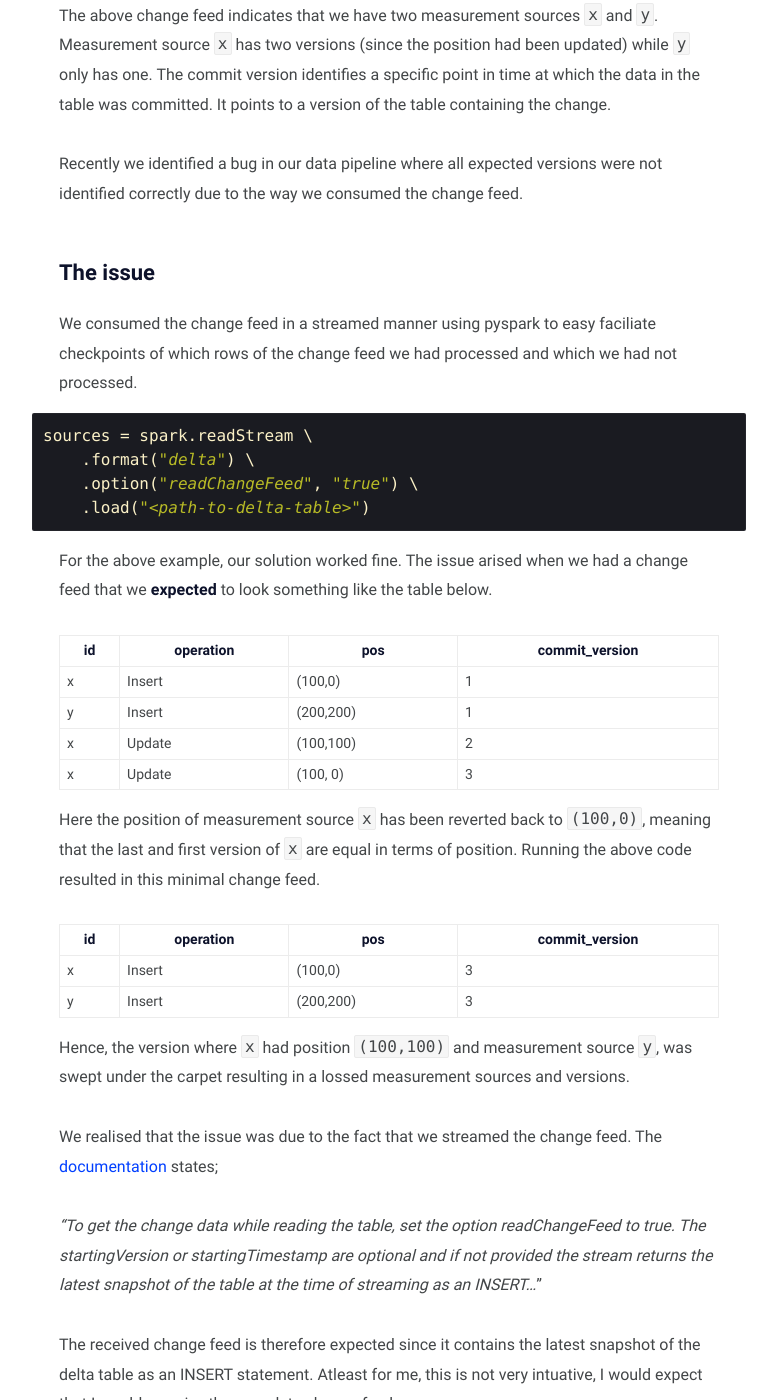
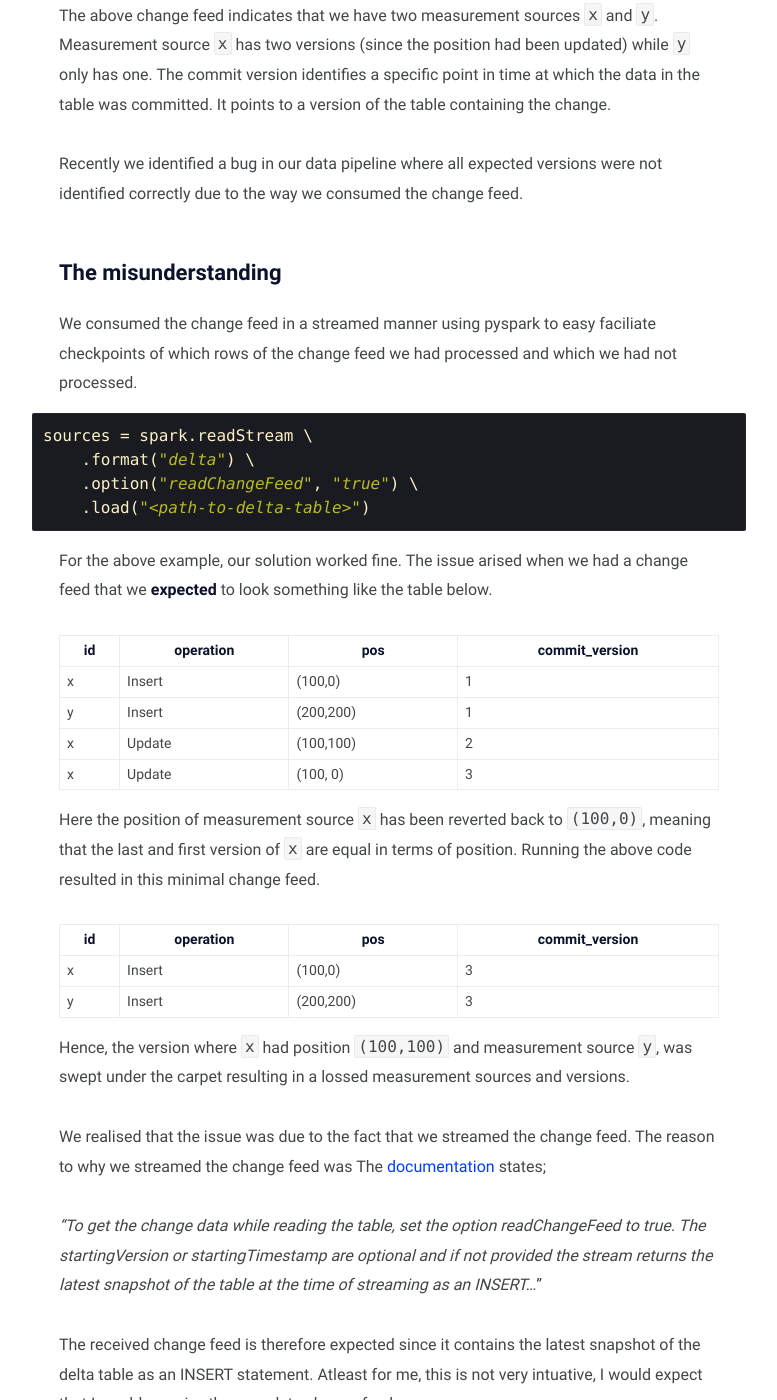
Before and after one commit to mile95/old-blog, a Jekyll site: the page built from _posts/delta-change-feed/2023-01-03-delta-change-feed.md, in a window 1280 px wide and 1400 px high, scrolled down 1234 px. Shown: the whole window, without its empty margins (251-1028 px from the left). Built offline with Jekyll 4.4.1, drawn with Linux system fonts in a browser that asks for light colours; some of the changed text lies outside the part shown.

Commit message:
some more work

```diff
--- a/_posts/delta-change-feed/2023-01-03-delta-change-feed.md
+++ b/_posts/delta-change-feed/2023-01-03-delta-change-feed.md
@@ -38,7 +38,7 @@ It points to a version of the table containing the change.
 
 Recently we identified a bug in our data pipeline where all expected versions were not identified correctly due to the way we consumed the change feed.
 
-## The issue
+## The misunderstanding
 
 We consumed the change feed in a streamed manner using pyspark to easy faciliate checkpoints of which rows of the change feed we had processed and which we had not processed.
 
@@ -70,6 +70,7 @@ Running the above code resulted in this minimal change feed.
 Hence, the version where `x` had position `(100,100)` and measurement source `y`, was swept under the carpet resulting in a lossed measurement sources and versions.
 
 We realised that the issue was due to the fact that we streamed the change feed.
+The reason to why we streamed the change feed was
 The [documentation](https://docs.databricks.com/delta/delta-change-data-feed.html) states;
 
 *"To get the change data while reading the table, set the option readChangeFeed to true. The startingVersion or startingTimestamp are optional and if not provided the stream returns the latest snapshot of the table at the time of streaming as an INSERT...*"
@@ -78,3 +79,5 @@ The received change feed is therefore expected since it contains the latest snap
 Atleast for me, this is not very intuative, I would expect that I would recevive the complete change feed.
 
 ## The solution
+
+To counter to the misunderstanding was to
```
Also changed, not shown: other parts of _posts/delta-change-feed/2023-01-03-delta-change-feed.md (+1 -1 lines).
